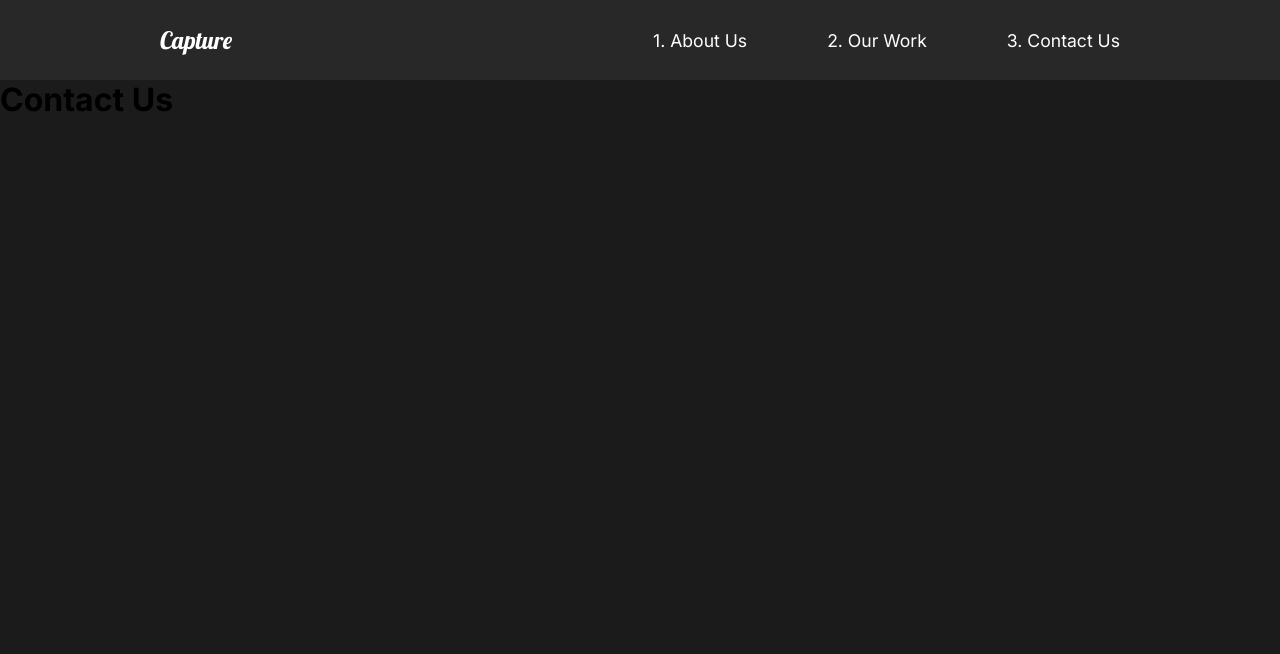
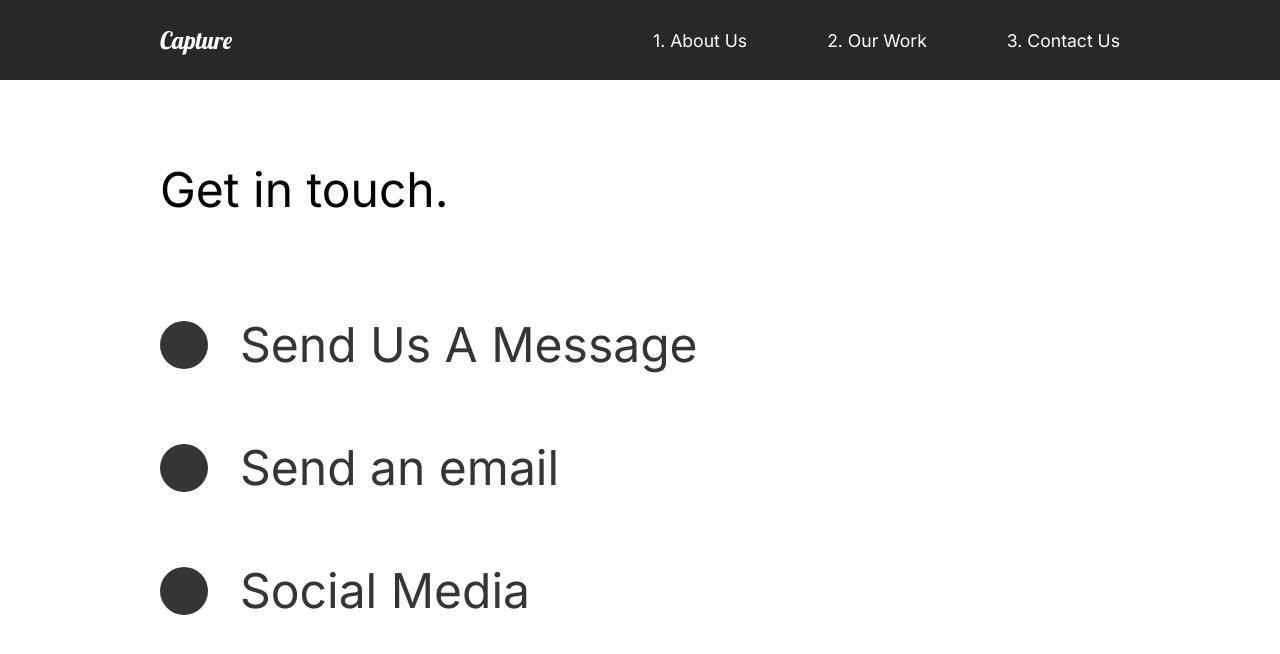
Before and after one commit to NelushiB/the-creative-react-course-capture, a React (Create React App) app: page /contact in a window 1280 px wide. Shown: the top 654 px of the page. Built offline with nearby package versions, Linux system fonts and the light colour scheme.

Commit message:
13. Scroll Top

```diff
--- a/src/components/GlobalStyle.jsx
+++ b/src/components/GlobalStyle.jsx
@@ -10,6 +10,7 @@
    body {
       background: #1b1b1b;
       font-family: 'Inter', sans-serif;
+      overflow-x: hidden;
    }
 
    button {
--- a/src/components/Nav.jsx
+++ b/src/components/Nav.jsx
@@ -30,6 +30,9 @@
    align-items: center;
    padding: 1rem 10rem;
    background: #282828;
+   position: sticky;
+   top: 0;
+   z-index: 10;
    a {
       color: white;
       text-decoration: none;
--- /dev/null
+++ b/src/components/ScrollTop.jsx
@@ -0,0 +1,15 @@
+import React, { useEffect } from 'react';
+import { useLocation } from 'react-router-dom';
+
+const ScrollTop = () => {
+   const { pathname } = useLocation();
+   useEffect(() => {
+      window.scroll({
+         top:0,
+         left: 0
+      })
+   }, [pathname])
+   return null;
+}
+
+export default ScrollTop;
--- a/src/pages/AboutUs.jsx
+++ b/src/pages/AboutUs.jsx
@@ -6,6 +6,7 @@
 // Animations
 import { motion } from "framer-motion";
 import { pageAnimation } from "../animation";
+import ScrollTop from "../components/ScrollTop";
 
 const AboutUs = () => {
    return (
@@ -13,6 +14,7 @@
          <AboutSection />
          <ServiceSection />
          <FaqSection />
+         <ScrollTop />
       </motion.div>
    )
 };
--- a/src/pages/ContactUs.jsx
+++ b/src/pages/ContactUs.jsx
@@ -1,15 +1,77 @@
-import React from 'react';
+import React from "react";
 // Animations
 import { motion } from "framer-motion";
-import { pageAnimation } from "../animation";
-
+import { pageAnimation, titleAnimate } from "../animation";
+import { styled } from "styled-components";
+import ScrollTop from "../components/ScrollTop";
 
 const ContactUs = () => {
    return (
-      <motion.div exit="exit" variants={pageAnimation} initial="hidden" animate="show">
-         <h1>Contact Us</h1>
-      </motion.div>
-   )
+      <ContactStyle
+         exit="exit"
+         variants={pageAnimation}
+         initial="hidden"
+         animate="show"
+         style={{background: "#fff"}}
+      >
+         <Title>
+            <Hide>
+               <motion.h2 variants={titleAnimate}>Get in touch.</motion.h2>
+            </Hide>
+         </Title>
+         <div>
+            <Hide>
+               <Social>
+                  <Circle />
+                  <h2>Send Us A Message</h2>
+               </Social>
+            </Hide>
+            <Hide>
+               <Social>
+                  <Circle />
+                  <h2>Send an email</h2>
+               </Social>
+            </Hide>
+            <Hide>
+               <Social>
+                  <Circle />
+                  <h2>Social Media</h2>
+               </Social>
+            </Hide>
+         </div>
+         <ScrollTop />
+      </ContactStyle>
+   );
 };
 
+const ContactStyle = styled(motion.div)`
+   padding: 5rem 10rem;
+   color: #353535;
+   min-height: 90vh;
+`;
+
+const Title = styled.div`
+   margin-bottom: 4rem;
+   color: black;
+`;
+
+const Hide = styled.div`
+   overflow: hidden;
+`;
+
+const Circle = styled.div`
+   border-radius: 50%;
+   width: 3rem;
+   height: 3rem;
+   background: #353535;
+`;
+
+const Social = styled(motion.div)`
+   display: flex;
+   align-items: center;
+   h2{
+      margin: 2rem;
+   }
+`;
+
 export default ContactUs;
--- a/src/pages/OurWork.jsx
+++ b/src/pages/OurWork.jsx
@@ -16,6 +16,7 @@
    sliderContainer,
 } from "../animation";
 import { useScroll } from "../components/useScroll";
+import ScrollTop from "../components/ScrollTop";
 
 const OurWork = () => {
    const [element, controls] = useScroll();
@@ -71,6 +72,7 @@
                </Hide>
             </Link>
          </Movie>
+         <ScrollTop />
       </Work>
    );
 };
```
